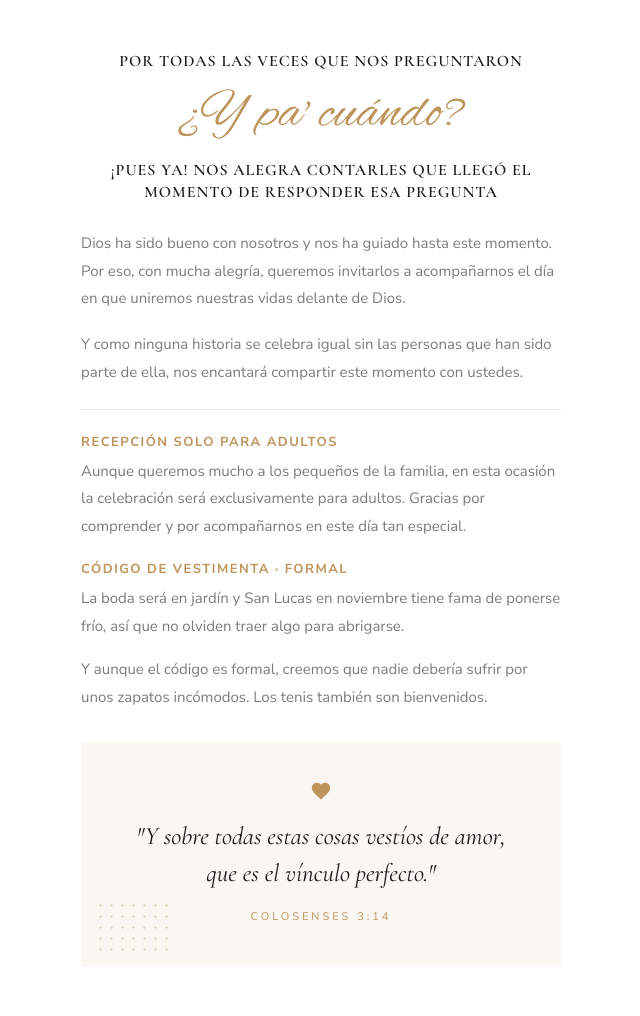
After one commit to Bucaro-19/bodaesttebanymaria.com, a PHP site: the page made by claude design/historia-opcion-b.html in a window 1280 px wide. The commit adds this page. Shown: the whole page, without its empty margins (319-959 px from the left). Run offline with PHP 8.4, Linux system fonts and the light colour scheme.

Commit message:
cambio titullo

```diff
--- /dev/null
+++ b/claude design/historia-opcion-b.html
@@ -0,0 +1,178 @@
+<!--
+============================================================
+  Sección "Nuestra historia" — Opción B (Acento editorial)
+  Para: index.php  ·  Boda Estteban & María
+============================================================
+
+CÓMO IMPLEMENTARLO (instrucciones para Codex):
+
+1) En index.php, dentro de  <div id="story" class="story section-padding">,
+   REEMPLAZA todo el contenido de la columna de texto:
+
+       <div class="col-md-7 animate-box" data-animate-effect="fadeInRight">
+           ...  (h3.oliven-story-title, los <p>, el <h4> del versículo, etc.)
+       </div>
+
+   por el BLOQUE HTML de abajo (la sección marcada como "HTML A PEGAR").
+   La columna de la foto (col-md-5) se queda igual.
+
+2) Pega el BLOQUE CSS de abajo al final de css/style.css
+   (o dentro de un <style> en el <head>). Va con scope en
+   ".story-editorial", así que no afecta nada más.
+
+3) Las fuentes (Cormorant Garamond, Alex Brush, Nunito Sans) ya las
+   carga style.css con @import, no hay que añadir nada.
+
+Este archivo se puede abrir en el navegador para ver el resultado.
+============================================================
+-->
+<!DOCTYPE html>
+<html lang="es">
+<head>
+<meta charset="utf-8">
+<meta name="viewport" content="width=device-width, initial-scale=1">
+<title>Nuestra historia — Opción B</title>
+<link rel="preconnect" href="https://fonts.googleapis.com">
+<link rel="preconnect" href="https://fonts.gstatic.com" crossorigin>
+<link href="https://fonts.googleapis.com/css2?family=Alex+Brush&family=Cormorant+Garamond:ital,wght@0,400;0,500;0,600;1,400;1,500&family=Nunito+Sans:ital,wght@0,400;0,600;0,700;1,400&display=swap" rel="stylesheet">
+
+<!-- ===================== BLOQUE CSS A PEGAR ===================== -->
+<style>
+.story-editorial { max-width: 480px; }
+
+.story-editorial .se-leadin {
+  font-family: 'Cormorant Garamond', serif;
+  font-weight: 600;
+  font-size: 16px;
+  letter-spacing: 1px;
+  text-transform: uppercase;
+  color: #1a1a1a;
+  line-height: 1.4;
+  text-align: center;
+  margin: 0;
+}
+.story-editorial .se-script {
+  font-family: 'Alex Brush', cursive;
+  color: #BD945A;
+  font-size: 54px;
+  line-height: 1.05;
+  text-align: center;
+  margin: 14px 0 0;
+  padding-bottom: 10px;
+}
+.story-editorial .se-answer {
+  font-family: 'Cormorant Garamond', serif;
+  font-weight: 600;
+  font-size: 16px;
+  letter-spacing: 1px;
+  text-transform: uppercase;
+  color: #1a1a1a;
+  line-height: 1.4;
+  text-align: center;
+  margin: 6px 0 0;
+}
+.story-editorial .se-body {
+  font-family: 'Nunito Sans', sans-serif;
+  font-size: 15px;
+  line-height: 1.85;
+  color: #7c7c7c;
+  margin: 26px 0 18px;
+}
+.story-editorial .se-body + .se-body { margin-top: 0; }
+.story-editorial .se-details {
+  border-top: 1px solid #efe7df;
+  margin: 22px 0;
+  padding-top: 20px;
+}
+.story-editorial .se-details p {
+  font-family: 'Nunito Sans', sans-serif;
+  font-size: 15px;
+  line-height: 1.85;
+  color: #7c7c7c;
+  margin: 0 0 16px;
+}
+.story-editorial .se-details p:last-child { margin-bottom: 0; }
+.story-editorial .se-label {
+  color: #BD945A;
+  font-weight: 700;
+  display: block;
+  font-size: 13px;
+  letter-spacing: 1.5px;
+  text-transform: uppercase;
+  margin-bottom: 4px;
+}
+/* Panel del versículo */
+.story-editorial .se-verse {
+  background: #faf6f2;
+  padding: 38px 40px 42px;
+  margin-top: 30px;
+  text-align: center;
+  position: relative;
+  overflow: hidden;
+}
+.story-editorial .se-verse .se-dots {
+  position: absolute;
+  bottom: 10px;
+  left: 14px;
+  width: 80px;
+  height: 56px;
+  background-image: radial-gradient(#BD945A 1.3px, transparent 1.3px);
+  background-size: 11px 11px;
+  opacity: .3;
+}
+.story-editorial .se-verse svg { display: block; margin: 0 auto 16px; position: relative; overflow: visible; }
+.story-editorial .se-verse p {
+  font-family: 'Cormorant Garamond', serif;
+  font-style: italic;
+  font-size: 25px;
+  line-height: 1.5;
+  color: #1a1a1a;
+  margin: 0;
+  position: relative;
+}
+.story-editorial .se-cite {
+  font-family: 'Nunito Sans', sans-serif;
+  font-size: 11px;
+  letter-spacing: 3px;
+  text-transform: uppercase;
+  color: #BD945A;
+  margin-top: 16px;
+  position: relative;
+}
+</style>
+<style>
+  /* solo para esta vista de previsualización; NO copiar a index.php */
+  body { background:#fff; margin:0; padding:50px 24px; font-family:'Nunito Sans',sans-serif; display:flex; justify-content:center; }
+</style>
+</head>
+<body>
+
+<!-- ===================== HTML A PEGAR ===================== -->
+<!-- Va dentro de: <div class="col-md-7 animate-box" data-animate-effect="fadeInRight"> -->
+<div class="story-editorial">
+
+  <p class="se-leadin">Por todas las veces que nos preguntaron</p>
+  <div class="se-script">¿Y pa' cuándo?</div>
+  <p class="se-answer">¡Pues ya! Nos alegra contarles que llegó el momento de responder esa pregunta</p>
+
+  <p class="se-body">Dios ha sido bueno con nosotros y nos ha guiado hasta este momento. Por eso, con mucha alegría, queremos invitarlos a acompañarnos el día en que uniremos nuestras vidas delante de Dios.</p>
+  <p class="se-body">Y como ninguna historia se celebra igual sin las personas que han sido parte de ella, nos encantará compartir este momento con ustedes.</p>
+
+  <div class="se-details">
+    <p><strong class="se-label">Recepción solo para adultos</strong>Aunque queremos mucho a los pequeños de la familia, en esta ocasión la celebración será exclusivamente para adultos. Gracias por comprender y por acompañarnos en este día tan especial.</p>
+    <p><strong class="se-label">Código de vestimenta · Formal</strong>La boda será en jardín y San Lucas en noviembre tiene fama de ponerse frío, así que no olviden traer algo para abrigarse.</p>
+    <p>Y aunque el código es formal, creemos que nadie debería sufrir por unos zapatos incómodos. Los tenis también son bienvenidos.</p>
+  </div>
+
+  <div class="se-verse">
+    <span class="se-dots"></span>
+    <svg width="22" height="22" viewBox="0 0 24 24"><path d="M12 21.35l-1.45-1.32C5.4 15.36 2 12.28 2 8.5 2 5.42 4.42 3 7.5 3c1.74 0 3.41.81 4.5 2.09C13.09 3.81 14.76 3 16.5 3 19.58 3 22 5.42 22 8.5c0 3.78-3.4 6.86-8.55 11.54L12 21.35z" fill="#BD945A"/></svg>
+    <p>"Y sobre todas estas cosas vestíos de amor, que es el vínculo perfecto."</p>
+    <div class="se-cite">Colosenses 3:14</div>
+  </div>
+
+</div>
+<!-- ===================== FIN HTML A PEGAR ===================== -->
+
+</body>
+</html>
--- a/index.php
+++ b/index.php
@@ -225,7 +225,7 @@ if ($_SERVER['REQUEST_METHOD'] === 'POST' && ($_POST['action'] ?? '') === 'confi
                             <div class="story-editorial">
                                 <p class="se-leadin">Por todas las veces que nos preguntaron</p>
                                 <div class="se-script">¿Y pa' cuándo?</div>
-                                <p class="se-answer">¡Pues ya! Nos alegra contarles que ya tenemos respuesta.</p>
+                                <p class="se-answer">¡Pues ya! Nos alegra contarles que llego el momento de responder esa pregunta.</p>
 
                                 <p class="se-body">Dios ha sido bueno con nosotros y nos ha guiado hasta este momento. Por eso, con mucha alegría, queremos invitarlos a acompañarnos el día en que uniremos nuestras vidas delante de Dios.</p>
                                 <p class="se-body">Y como ninguna historia se celebra igual sin las personas que han sido parte de ella, nos encantará compartir este momento con ustedes.</p>
```
